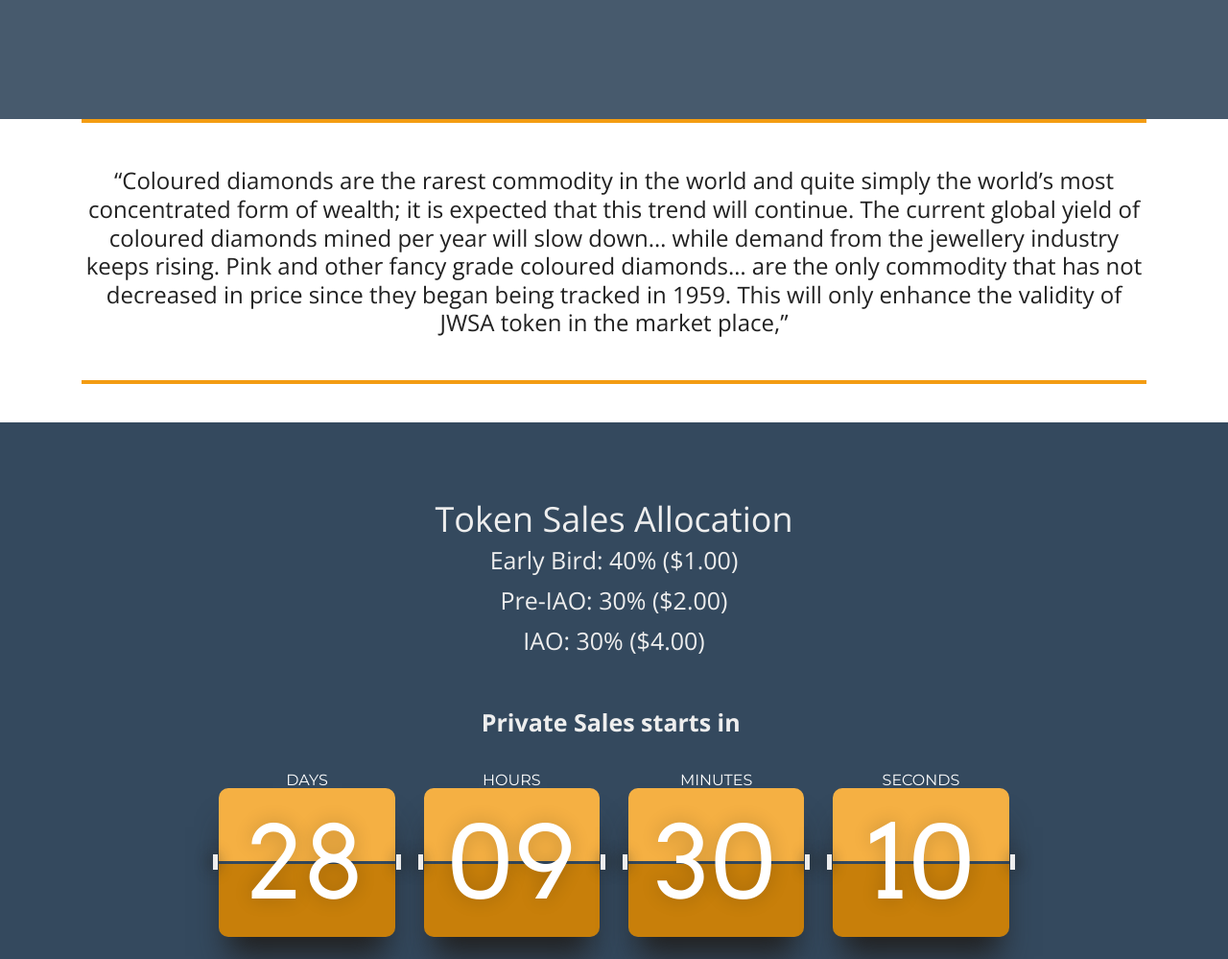
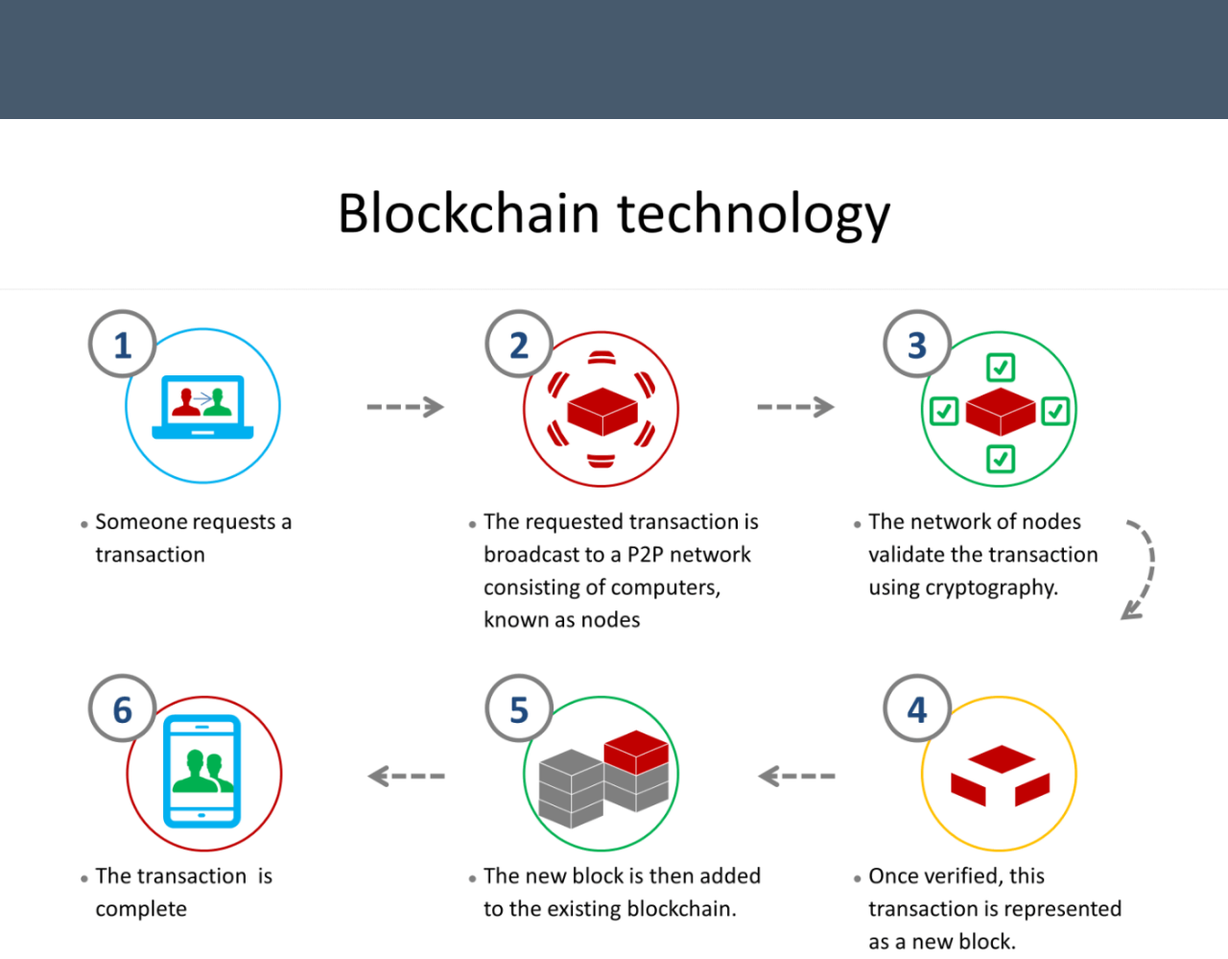
Before and after one commit to jwstella-iao/jwstella-iao.github.io, a plain HTML site: page index.html in a window 1280 px wide. Shown: the part 3320-4319 px from the top of the page at 96% size. Drawn offline with nearby package versions, Linux system fonts and the light colour scheme; files whose address does not match are found by name.

Commit message:
create github pages

```diff
--- a/assets/images/hashes.json
+++ b/assets/images/hashes.json
@@ -1 +1 @@
-{"zj6AObatWRvKhTNUR09ERA==":"1_m2buj-lpucureywnd_nj7g-1600x900.jpg","kr+SUU2Owws79NHn7MmmlA==":"gemstones-1-1024x1015.png","cXvCv+HVNkDQQODTWZtB4w==":"white-diamond-1024x730.jpg","8BGySWxMH/C7622MKVIbLw==":"ah18261-768x768.jpg","EM/PTBYN7PYAu50pZiqL0A==":"gold-460x300.jpg","Dr1mcklcoSNL9Yx+ElfTOg==":"white-diamond-1024x730-800x570.jpg","15ABm8HggYRZkplJPbH2OA==":"pure-diamond-600x425.jpg","qwtUBNaSCHgH3oRVQe/17A==":"5-336x337.jpg","becF9I3GOHOS1v7b/5jvbQ==":"9-336x348.jpg","yWzSAGBGAs0heN6VRJsokg==":"2-318x423.jpg","viNqGkO0G5fUWSxsMcEMrQ==":"4-340x336.jpg","qtbpc87nEoy1Mtt6EOPxaw==":"1-318x433.jpg","b6zd6SPlGwWXUjyi5iCj9g==":"7-283x280.jpg","OUK2gx5iyrKbfzAjXMNysw==":"10-341x336.jpg","3SdVnaripmbPniV2/u0fdw==":"howitworksimage-921x651.jpg","5/bjNPu/DgsbKNkD9xoV8A==":"logo200-128x128.png","6UPZBCkvEiRBa56PJw5SoQ==":"logo-128x128.png","H3OHrcddQApjT0Q2eaye4Q==":"s1-897x475.jpg","LpMHivxUcPj4wwJ3yic77A==":"s1-1-897x475.jpg","+qLS6klr7mXw+p3aldsfrw==":"3d0007-3d-timeline-concept-for-powerpoint-4-year-plan-16x9-1-600x338.jpg","MUULVrWjPsUTJRd99cS8xQ==":"3d0007-3d-timeline-concept-for-powerpoint-4-year-plan-16x9-1-1024x576.jpg","3EHg4wVq8IR/YXeWhcISUA==":"picture2-1280x721.png","4UFYbTGkKZPBIrMGqSsWZA==":"bg1-1024x576.jpg","kUPMZM5/46xNNcH1gcqyEw==":"bg1-1256x707.png","f4xPT9mIYrnsMRti46u1Ng==":"picture3-1280x706.png","WjQrpn8qR41bWe9/OUc7Hw==":"6085-01-company-profile-template-1-960x488.png"}
+{"zj6AObatWRvKhTNUR09ERA==":"1_m2buj-lpucureywnd_nj7g-1600x900.jpg","kr+SUU2Owws79NHn7MmmlA==":"gemstones-1-1024x1015.png","cXvCv+HVNkDQQODTWZtB4w==":"white-diamond-1024x730.jpg","8BGySWxMH/C7622MKVIbLw==":"ah18261-768x768.jpg","EM/PTBYN7PYAu50pZiqL0A==":"gold-460x300.jpg","Dr1mcklcoSNL9Yx+ElfTOg==":"white-diamond-1024x730-800x570.jpg","15ABm8HggYRZkplJPbH2OA==":"pure-diamond-600x425.jpg","qwtUBNaSCHgH3oRVQe/17A==":"5-336x337.jpg","becF9I3GOHOS1v7b/5jvbQ==":"9-336x348.jpg","yWzSAGBGAs0heN6VRJsokg==":"2-318x423.jpg","viNqGkO0G5fUWSxsMcEMrQ==":"4-340x336.jpg","qtbpc87nEoy1Mtt6EOPxaw==":"1-318x433.jpg","b6zd6SPlGwWXUjyi5iCj9g==":"7-283x280.jpg","OUK2gx5iyrKbfzAjXMNysw==":"10-341x336.jpg","3SdVnaripmbPniV2/u0fdw==":"howitworksimage-921x651.jpg","5/bjNPu/DgsbKNkD9xoV8A==":"logo200-128x128.png","6UPZBCkvEiRBa56PJw5SoQ==":"logo-128x128.png","H3OHrcddQApjT0Q2eaye4Q==":"s1-897x475.jpg","LpMHivxUcPj4wwJ3yic77A==":"s1-1-897x475.jpg","+qLS6klr7mXw+p3aldsfrw==":"3d0007-3d-timeline-concept-for-powerpoint-4-year-plan-16x9-1-600x338.jpg","MUULVrWjPsUTJRd99cS8xQ==":"3d0007-3d-timeline-concept-for-powerpoint-4-year-plan-16x9-1-1024x576.jpg","3EHg4wVq8IR/YXeWhcISUA==":"picture2-1280x721.png","4UFYbTGkKZPBIrMGqSsWZA==":"bg1-1024x576.jpg","kUPMZM5/46xNNcH1gcqyEw==":"bg1-1256x707.png","f4xPT9mIYrnsMRti46u1Ng==":"picture3-1280x706.png","WjQrpn8qR41bWe9/OUc7Hw==":"6085-01-company-profile-template-1-960x488.png","wpn5Ly6IsBR5s1xbAik6pw==":"blockchain_technology_process-e1514123815557-1400x980.png"}
--- a/index.html
+++ b/index.html
@@ -288,14 +288,11 @@ By adhering to these practices, we hope to bring the world closer together by in
 
 </section>
 
-<section class="mbr-section content4 article mbr-section__container" id="content4-r" data-rv-view="35" style="background-color: rgb(255, 255, 255); padding-top: 0px; padding-bottom: 40px;">
+<section class="mbr-section mbr-section-nopadding mbr-figure--caption-outside-bottom image1" id="image1-1v" data-rv-view="130">
+    <div class="mbr-figure">
+        <div><img src="assets/images/blockchain-technology-process-e1514123815557-1400x980.png"></div>
 
-    <div class="container">
-        <div class="row">
-            <div class="col-xs-12 lead"><p>“Coloured diamonds are the rarest commodity in the world and quite simply the world’s most concentrated form of wealth; it is expected that this trend will continue. The current global yield of coloured diamonds mined per year will slow down… while demand from the jewellery industry keeps rising. Pink and other fancy grade coloured diamonds… are the only commodity that has not decreased in price since they began being tracked in 1959. This will only enhance the validity of JWSA token in the market place,”</p></div>
-        </div>
     </div>
-
 </section>
 
 <section class="mbr-section countdown2" id="countdown2-2" data-rv-view="37" style="background-color: rgb(52, 73, 94); padding-top: 80px; padding-bottom: 80px;">
@@ -1049,7 +1046,7 @@ By adhering to these practices, we hope to bring the world closer together by in
 
               <form action="https://mobirise.com/" method="post" data-form-title="UNTITLED FORM">
 
-                  <input type="hidden" value="NlH8Z7Ih9viOLqg7oxQk8w9V1W/zDcOXoXh2oCLBTCZ+nbov9IEaqzwoviL6P+gl/NtYoUdetWqq02VM27n9RieBMdJoLZrNbpsDGkynMism9JqtOA5cLb3DJtLM17zJ" data-form-email="true">
+                  <input type="hidden" value="SinWqqac/CmfMZb8iT0hpoeWqI63CgUtZANFh2amjwU8GMO3JdjumTkvEIKOrjky/IZidC58CdD40xNAZ/iYzb+szSUQrz4Y7RMY28qy9IubVeCHSd0aUM3Z/4CSH17b" data-form-email="true">
 
                   <div class="form-inner">
 
```
Also changed, not shown: assets/images/blockchain-technology-process-e1514123815557-1400x980.png (added), 1 other file.
